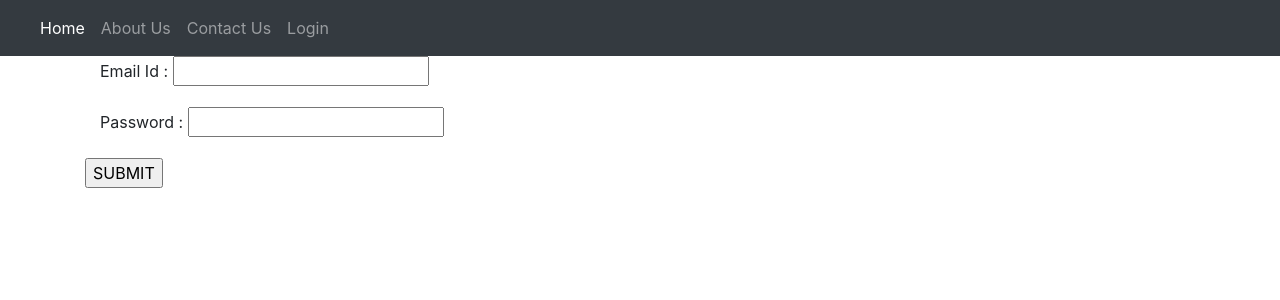
After one commit to SanketVagha/doctorpatientsignpu, a Django app: page /login in a window 1280 px wide. The commit adds this page. Shown: the top 300 px of the page. Run offline with Django 4.2, Linux system fonts and the light colour scheme; some libraries are stand-ins or nearby versions.

Commit message:
Signup and Login page Profile Page Complete

```diff
--- a/docterpatient/docterpatientapp/models.py
+++ b/docterpatient/docterpatientapp/models.py
@@ -8,7 +8,7 @@ class User(models.Model):
     lname = models.CharField(max_length = 122)
     profile_image = models.ImageField(upload_to= "upload/", max_length= 122, blank= True, default= None)
     username = models.CharField(max_length = 122)
-    email = models.EmailField()
+    email = models.TextField()
     password = models.CharField(max_length = 122)
     userType = models.BooleanField()  # 0 Patient 1 Doctor
     address = models.CharField(max_length = 122)
--- a/docterpatient/docterpatientapp/urls.py
+++ b/docterpatient/docterpatientapp/urls.py
@@ -7,7 +7,9 @@ from django.conf import settings
 urlpatterns = [
     path('', views.index, name="home"),
     path('checkemailExists', views.checkemailExists, name="checkemailExists"),
-    path('signup', views.signup, name="signup")
+    path('checkuserExists', views.checkuserExists, name="checkuserExists"),
+    path('signup', views.signup, name="signup"),
+    path('login', views.login, name="login")
 ]
 
 
--- a/docterpatient/docterpatientapp/views.py
+++ b/docterpatient/docterpatientapp/views.py
@@ -1,15 +1,146 @@
 from django.shortcuts import render
+from datetime import datetime
+from docterpatientapp.models import User
+from django.contrib import messages
+from .form import FileUploadForm
+from django.core.files.storage import default_storage
+from django.conf import settings
+import os
+import hashlib
+from django.http import JsonResponse
+
 
 # Create your views here.
 def index(request):
+    user = User.objects.all()
+    context = {
+          'cont' : user
+    }
+    return render(request, 'signup.html', context)
+
+
+def checkemailExists(request):
+    if request.method == 'POST':
+        email = request.POST.get('email')
+        user_exists = User.objects.filter(email=email).count()
+        if user_exists == 0:
+             return False
+        return True
+    return False
+
+def checkuserExists(request):
+    if request.method == 'POST' and request.is_ajax():
+        username = request.POST.get('username')
+        user_exists = User.objects.filter(username=username).exists()
+        return JsonResponse({'exists': user_exists})
+    return JsonResponse({'error': 'Invalid request'})
+
+
+def signup(request):
+    if request.method == 'POST':
+        data = {}
+        existing_record = None
+        date = datetime.today().strftime("%Y-%m-%d")
+        if request.POST.get("fname"):
+            fname = request.POST.get("fname")
+
+        if request.POST.get("lname"):
+            lname = request.POST.get("lname")
+
+        email = ""
+        if request.POST.get("email"):
+            email = request.POST.get("email")
+
+        nemail = User.objects.filter(email = email).count()
+        if nemail > 0:
+            messages.success(request, "Email Already Exists!")
+            context = {
+
+            }
+            return render(request, 'signup.html', context)
+
+        username = ""
+        if request.POST.get("username"):
+            username = request.POST.get("username")
+
+        nusername = User.objects.filter(username = username).count()
+        if nusername > 0:
+            messages.success(request, "Username Already Exists!")
+            context = {
+
+            }
+            return render(request, 'signup.html', context)
+
+        if request.POST.get("userType"):
+            userType = request.POST.get("userType")
+
+        if request.POST.get("password"):
+            password = request.POST.get("password")
+
+        if request.POST.get("address"):
+            address = request.POST.get("address")
+
+        if request.POST.get("city"):
+            city = request.POST.get("city")
+
+        if request.POST.get("state"):
+            state = request.POST.get("state")
+
+        if request.POST.get("pincode"):
+            pincode = request.POST.get("pincode")
+
+
+        if len(request.FILES) != 0:
+            uploaded_image = request.FILES.get('profile_image')
+            timestamp = datetime.now().strftime("%Y%m%d%H%M%S")
+
+            # Extract file extension from the original file name
+            _, file_extension = os.path.splitext(uploaded_image.name)
+
+            # Construct the new file name with the timestamp
+            new_file_name = f"{timestamp}{file_extension}"
+            # print(new_file_name)
+            # Build the new file path
+            new_file_path = os.path.join(f"{settings.MEDIA_ROOT}/upload", new_file_name)
+
+            # Save the image with the new name
+            default_storage.save(new_file_path, uploaded_image)
+
+            data['profile_image'] = new_file_name
+            request.FILES['profile_image'] = new_file_name
+            form = FileUploadForm(data, request.FILES , instance=existing_record)
+            if form.is_valid():
+                form.save()
+            user = User(fname = fname,  lname = lname, email = email, username = username, userType = userType,password= hashlib.md5(password.encode()).hexdigest(), address= address, city= city, state= state, pincode= pincode, profile_image = new_file_name)
+            user.save()
+
+            messages.success(request, "You Message has been sent!")
+        user = User.objects.all()
+        context = {
+            'cont' : user
+        }
+        return render(request, 'profile.html', context)
     context = {
 
     }
     return render(request, 'signup.html', context)
 
+def login(request):
+    if request.method == 'POST':
+        if request.POST.get("email"):
+            email = request.POST.get("email")
+        if request.POST.get("password"):
+            password = request.POST.get("password")
 
-def checkemailExists(request):
-    return True
+        user = User.objects.filter(email= email, password= hashlib.md5(password.encode()).hexdigest()).all()
+        if not user:
+            messages.success(request, "Invalid Email and Password!")
+            return render(request, 'login.html')
+        context = {
+            "cont" : user
+        }
+        return render(request, 'profile.html', context)
+    context = {
 
-def signup(request):
-    return True
+    }
+    return render(request, 'login.html', context)
--- /dev/null
+++ b/docterpatient/templates/login.html
@@ -0,0 +1,24 @@
+{% extends "userTemplete.html" %}
+
+{% block title %}sign up{% endblock title %}
+
+{% block body %}
+
+<div class="container">
+    <form action="/login" id="login" name="login" method="post" enctype="multipart/form-data">
+        {% csrf_token %}
+        <div class="form-group">
+            <label for="email">Email Id : </label>
+            <input type="email" name="email" id="email">
+            <label class="emailErr"></label>
+        </div>
+        <div class="form-group">
+            <label for="password">Password : </label>
+            <input type="password" name="password" id="password">
+        </div>
+        <div class="form-group">
+            <input type="submit" name="submit" id="submit" value="SUBMIT">
+        </div>
+    </form>
+</div>
+{% endblock body %}
--- a/docterpatient/templates/userTemplete.html
+++ b/docterpatient/templates/userTemplete.html
@@ -4,6 +4,7 @@
     <!-- Required meta tags -->
     <meta charset="utf-8">
     <meta name="viewport" content="width=device-width, initial-scale=1, shrink-to-fit=no">
+    <script src="https://code.jquery.com/jquery-3.6.0.min.js"></script>
 
     <!-- Bootstrap CSS -->
     <link rel="stylesheet" href="https://cdn.jsdelivr.net/npm/bootstrap@4.4.1/dist/css/bootstrap.min.css" integrity="sha384-Vkoo8x4CGsO3+Hhxv8T/Q5PaXtkKtu6ug5TOeNV6gBiFeWPGFN9MuhOf23Q9Ifjh" crossorigin="anonymous">
@@ -27,9 +28,12 @@
               <a class="nav-link" href="/#">About Us</a>
             </li>
             <li class="nav-item">
-              <a class="nav-link" href="/contact">Contact Us</a>
+              <a class="nav-link" href="/#">Contact Us</a>
             </li>
-          </ul>
+            <li class="nav-item">
+                <a class="nav-link" href="/login">Login</a>
+            </li>
+         </ul>
         </div>
     </nav>
 
@@ -53,48 +57,52 @@
     <script src="https://code.jquery.com/jquery-3.4.1.slim.min.js" integrity="sha384-J6qa4849blE2+poT4WnyKhv5vZF5SrPo0iEjwBvKU7imGFAV0wwj1yYfoRSJoZ+n" crossorigin="anonymous"></script>
     <script src="https://cdn.jsdelivr.net/npm/popper.js@1.16.0/dist/umd/popper.min.js" integrity="sha384-Q6E9RHvbIyZFJoft+2mJbHaEWldlvI9IOYy5n3zV9zzTtmI3UksdQRVvoxMfooAo" crossorigin="anonymous"></script>
     <script src="https://cdn.jsdelivr.net/npm/bootstrap@4.4.1/dist/js/bootstrap.min.js" integrity="sha384-wfSDF2E50Y2D1uUdj0O3uMBJnjuUD4Ih7YwaYd1iqfktj0Uod8GCExl3Og8ifwB6" crossorigin="anonymous"></script>
+    <script src="https://cdn.jsdelivr.net/jquery.validation/1.16.0/jquery.validate.min.js"></script>
+    <script src="https://cdnjs.cloudflare.com/ajax/libs/jquery-validate/1.19.3/jquery.validate.min.js"></script>
 
     <script src="https://cdnjs.cloudflare.com/ajax/libs/jquery.maskedinput/1.4.1/jquery.maskedinput.min.js"></script>
 
     <script>
-        $(document).on()
+
+    $.validator.addMethod("strongPassword", function(value, element) {
+        return this.optional(element) || /^(?=.*[a-z])(?=.*[A-Z])(?=.*\d)(?=.*[@$!%*?&])[A-Za-z\d@$!%*?&]{8,}$/.test(value);
+    }, "Please enter a strong password");
+
+    $.validator.addMethod("lettersOnly", function(value, element) {
+        return this.optional(element) || /^[a-zA-Z\s]+$/.test(value);
+    }, "Please enter only letters");
+
+    $(document).ready(function() {
         $("#signup").validate({
             errorClass: "error text-left",
             ErrorEvent: "div",
+            errorPlacement: function(error, element) {
+                if (element.attr("name") == "email"){
+                    error.insertAfter(".emailErr");
+                }else if (element.attr("name") == "userType"){
+                    error.insertAfter(".userTypeErr");
+                }else if (element.attr("name") == "username"){
+                    error.insertAfter(".usernameErr");
+                }else{
+                    error.insertAfter($(element));
+                }
+            },
             // errorPlacement
             rules:{
                 fname:{
                     required: true,
+                    lettersOnly: true,
                 },
                 lname:{
                     required: true,
+                    lettersOnly: true
                 },
                 email:{
                     required: true,
                     email : true,
-                    remote: {
-                        url: "/checkemailExists",
-                        type: "post",
-                        data: {
-                            "<?php echo $this->security->get_csrf_token_name()?>":"<?php echo $this->security->get_csrf_hash()?>",
-                            email: function () {
-                                return $("#emailclone").val();
-                            }
-                        }
-                    },
                 },
                 username:{
                     required: true,
-                    remote: {
-                        url: "<?php echo base_url('auth/checkProviderValidEmail'); ?>",
-                        type: "post",
-                        data: {
-                            "<?php echo $this->security->get_csrf_token_name()?>":"<?php echo $this->security->get_csrf_hash()?>",
-                            email: function () {
-                                return $("#emailclone").val();
-                            }
-                        }
-                    },
                 },
                 userType:{
                     required: true,
@@ -102,7 +110,7 @@
                 password:{
                     required: true,
                     minlength: 8,
-                    maxlength: 20,
+                    strongPassword: true,
                 },
                 cpassword:{
                     required: true,
@@ -113,12 +121,17 @@
                 },
                 city:{
                     required: true,
+                    lettersOnly: true,
                 },
                 state:{
                     required: true,
+                    lettersOnly: true,
                 },
                 pincode:{
                     required: true,
+                    digits: true,
+                    minlength: 6,
+                    maxlength: 6,
                 },
                 profile_image:{
                     required: true,
@@ -127,24 +140,26 @@
             messages:{
                 fname:{
                     required: "Please Enter First Name",
+                    lettersOnly: "Only letters are allowed",
                 },
                 lname:{
                     required: "Please Enter Last Name",
+                    lettersOnly: "Only letters are allowed",
                 },
                 email:{
                     required: "Please Enter Your Email Id",
                     email : "Please Enter Valid Email Id",
-                    remote: "Email Id Already Exists"
                 },
                 username:{
                     required: "Please Enter Username",
-                    remote: "Username Already Exists",
                 },
                 userType:{
                     required: "Please Select Profession",
                 },
                 password:{
                     required: "Please  Enter Password",
+                    minlength: "Password must be at least 8 characters long",
+                    strongPassword: "Password must contain at least one uppercase letter, one lowercase letter, one number, and one special character",
                 },
                 cpassword:{
                     required: "please Enter Confirm Password",
@@ -155,18 +170,61 @@
                 },
                 city:{
                     required: "Please Enter City",
+                    lettersOnly: "Only letters are allowed",
                 },
                 state:{
                     required: "Please Enter State",
+                    lettersOnly: "Only letters are allowed",
                 },
                 pincode:{
-                    required: "Please Enter Pincode",
+                    required:  "Please enter your PIN code",
+                    digits: "PIN code must contain only digits",
+                    minlength: "PIN code must be exactly 6 digits",
+                    maxlength: "PIN code must be exactly 6 digits",
                 },
                 profile_image:{
                     required: "Please Upload Profile Image",
                 }
             },
         });
+    });
+
+    $(document).ready(function() {
+        $("#login").validate({
+            errorClass: "error text-left",
+            ErrorEvent: "div",
+            errorPlacement: function(error, element) {
+                if (element.attr("name") == "email"){
+                    error.insertAfter(".emailErr");
+                }else{
+                    error.insertAfter($(element));
+                }
+            },
+            // errorPlacement
+            rules:{
+                email:{
+                    required: true,
+                    email : true,
+                },
+                password:{
+                    required: true,
+                    minlength: 8,
+                    strongPassword: true,
+                },
+            },
+            messages:{
+                email:{
+                    required: "Please Enter Your Email Id",
+                    email : "Please Enter Valid Email Id",
+                },
+                password:{
+                    required: "Please  Enter Password",
+                    minlength: "Password must be at least 8 characters long",
+                    strongPassword: "Password must contain at least one uppercase letter, one lowercase letter, one number, and one special character",
+                },
+            },
+        });
+    });
     </script>
 
 </body>
```
Also changed, not shown: docterpatient/docterpatientapp/form.py (added, +8 -0 lines), docterpatient/templates/profile.html (added, +40 -0 lines), docterpatient/templates/signup.html (+7 -1 lines), docterpatient/docterpatientapp/migrations/0002_alter_user_email.py (added), docterpatient/static/image/upload/20240303114711.png (added), docterpatient/static/image/upload/20240303132207.png (added), docterpatient/static/image/upload/20240303141649.png (added), docterpatient/static/image/upload/20240303142042.png (added).
